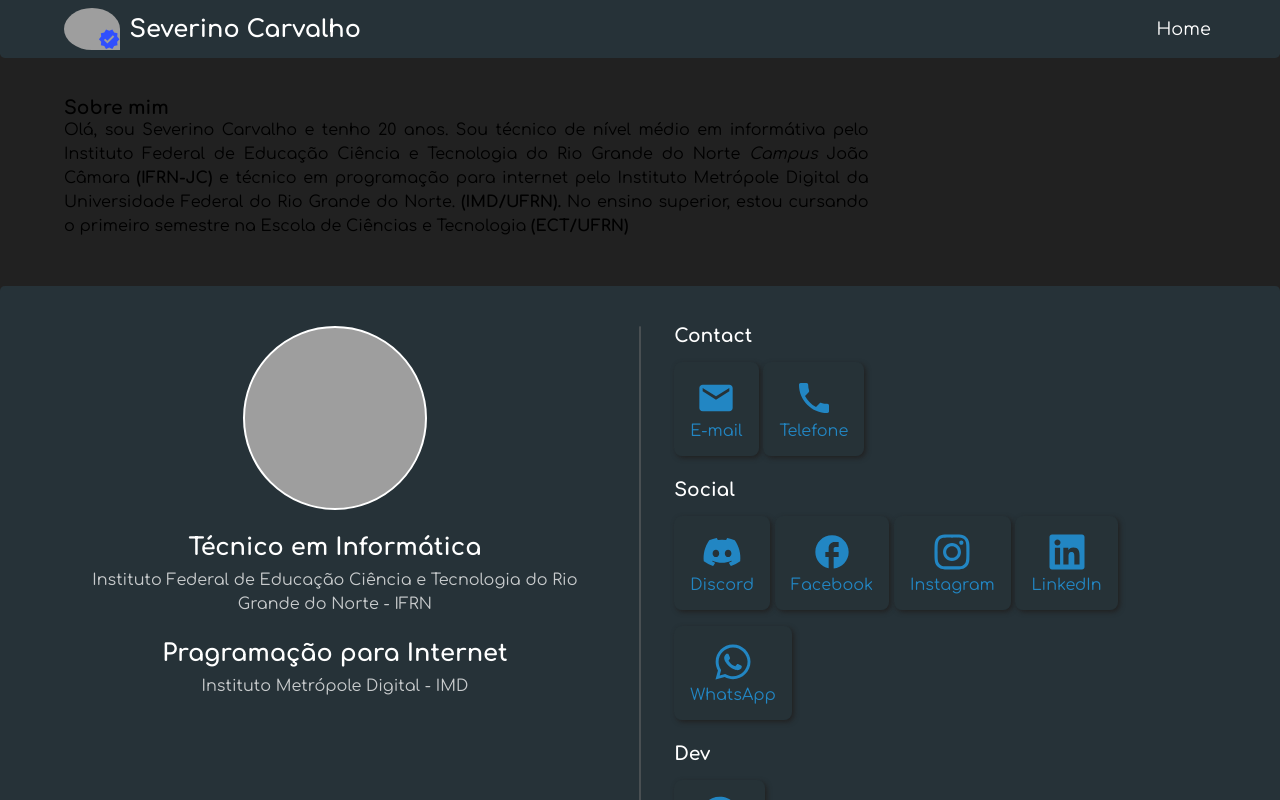
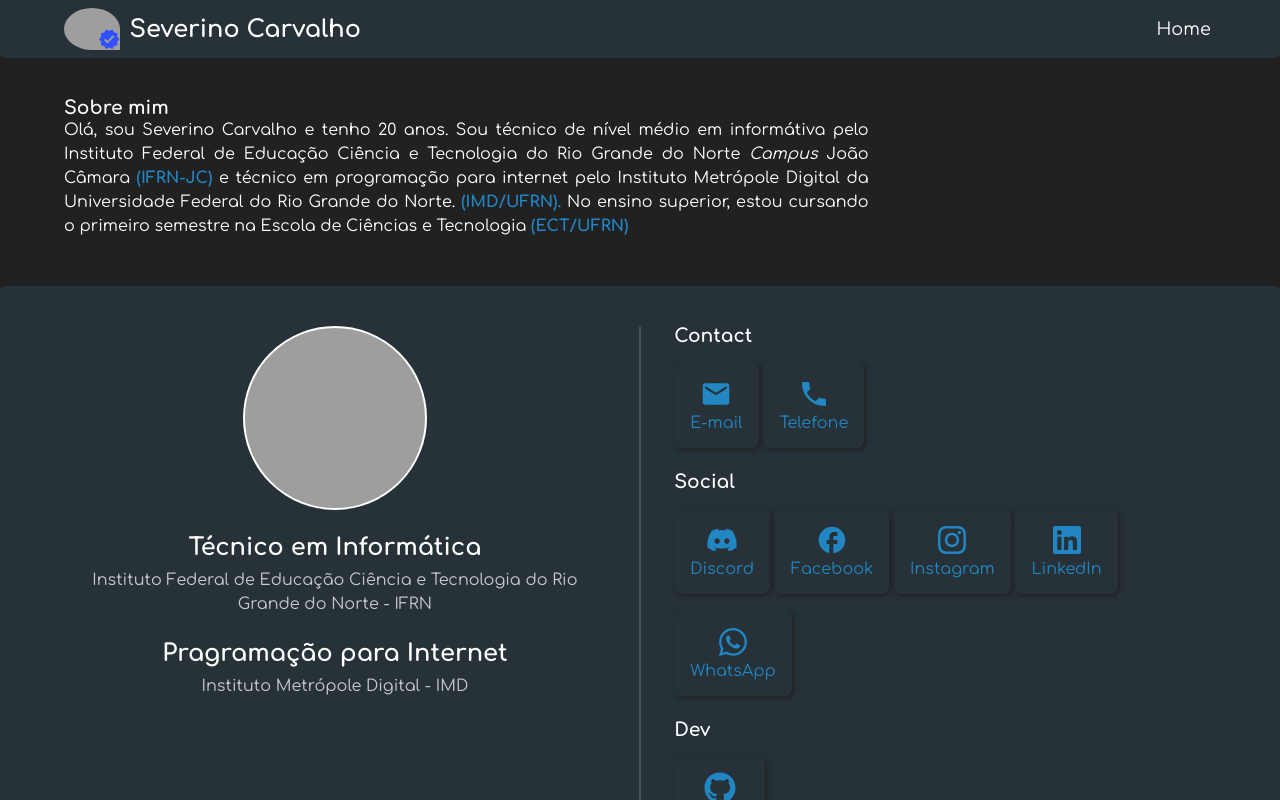
Before and after one commit to severino-carvalho/portfolio, a React (Create React App) app: page / in a window 1280 px wide. Shown: the top 800 px of the page. Built offline with nearby package versions, Linux system fonts and the light colour scheme; grey boxes are pictures that could not be loaded.

Commit message:
Update: Mudança na cor de link e font de icones

```diff
--- a/src/components/pages/Home.module.css
+++ b/src/components/pages/Home.module.css
@@ -1,5 +1,6 @@
 .main {
     padding: 2.5em 0em;
+    color: #fff;
 }
 
 .main h1 {
@@ -45,11 +46,11 @@
 .main a {
     font-weight: bolder;
     text-decoration: none;
-    color: #000000;
+    color: #2285c3;
 }
 
 .main a:hover {
-    color: #2286c3;
+    color: #0065c3;
     text-decoration: underline;
     transition: all .25s ease-in-out;
 }
--- a/src/components/utils/InfoList.module.css
+++ b/src/components/utils/InfoList.module.css
@@ -33,5 +33,5 @@
 }
 
 .link_contact svg {
-    font-size: 2.5em;
+    font-size: 2em;
 }
```
